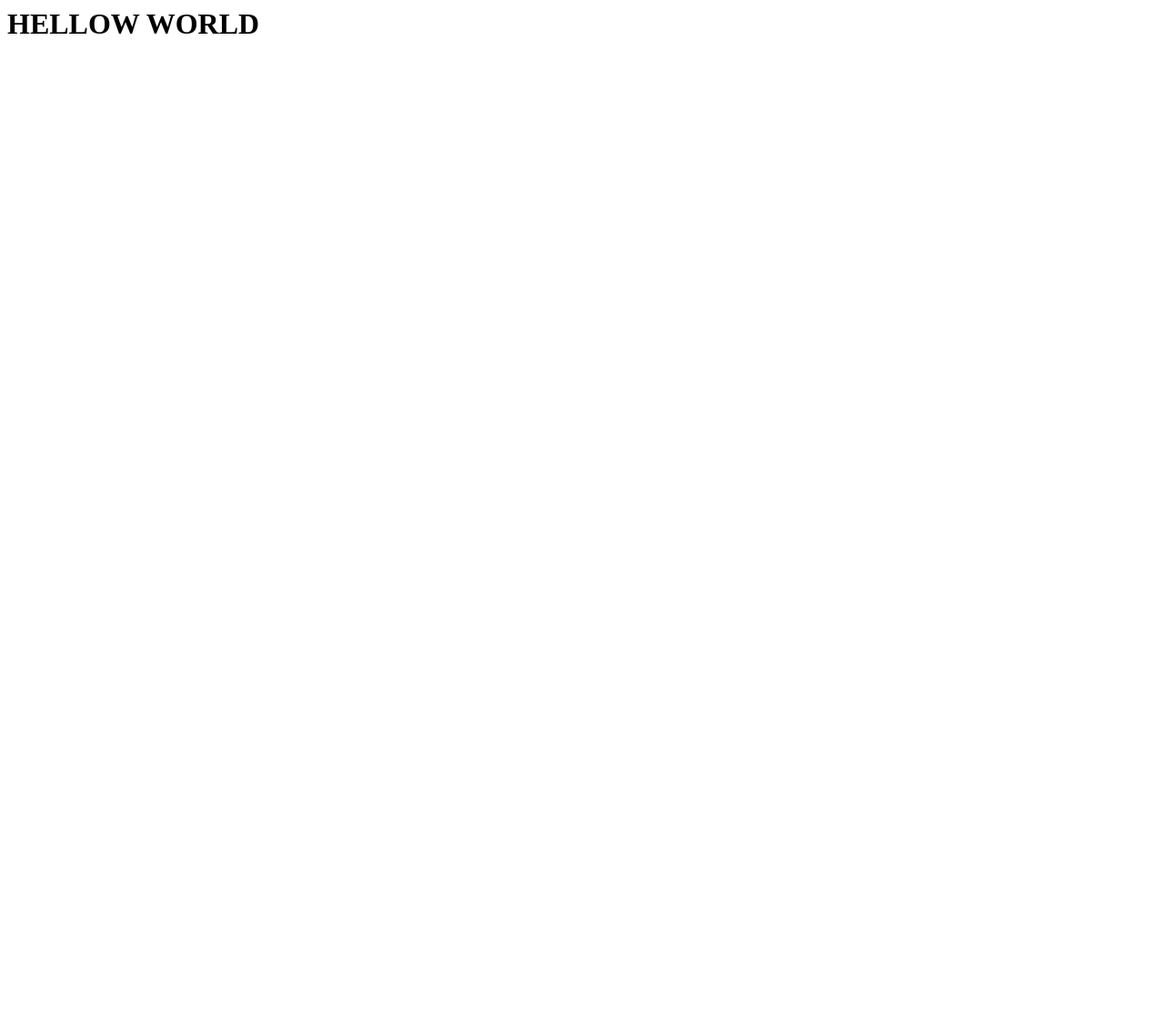
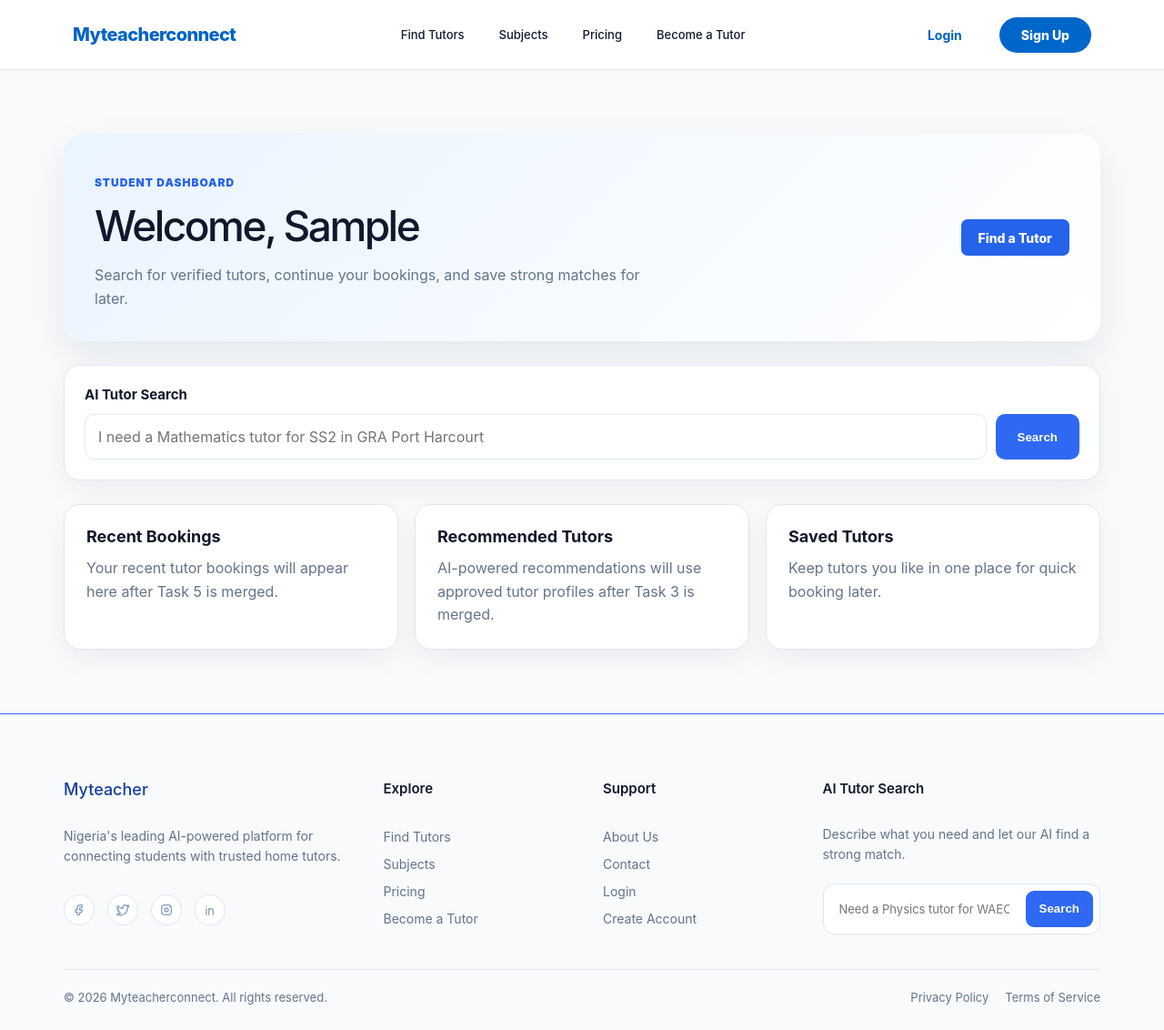
Before and after one commit to Myteacher-Institute/TutorMatch-AI, a Django app: page /dashboard/ in a window 1280 px wide. Before the commit the page is almost empty. Shown: the whole page at 91% size. Before the commit the page ends 37 px from the top, so only its background shows below. Run offline with Django 5.2, Linux system fonts and the light colour scheme; the visitor is signed in with stand-in values (Sample User, id 1).

Commit message:
FEAT:connected task 4 and 2

```diff
--- a/accounts/views.py
+++ b/accounts/views.py
@@ -1,8 +1,9 @@
 from django.http import HttpResponse
 from django.shortcuts import render, redirect
-from .forms import Registration,Login
+from .forms import Registration, Login
 from django.contrib.auth import login as auth_login, logout as auth_logout
 from django.contrib.auth.decorators import login_required
+
 
 def register(request):
     form = Registration()
@@ -20,21 +21,31 @@ def login_view(request):
     if request.method == 'POST':
         forms = Login(request, data=request.POST)
         if forms.is_valid():
-            auth_login(request, forms.get_user())
-            return redirect('student_dashboard')
+            user = forms.get_user()
+            auth_login(request, user)
+            return redirect(_dashboard_for_user(user))
     return render(request, 'accounts/login.html', {'form': forms})
 
 
 def logout_view(request):
-    auth_logout
-    return redirect('')
+    auth_logout(request)
+    return redirect('home')
 
 
 def verify_account(request):
-    return HttpResponse("Account verification page will be built by Task 2.")
+    return HttpResponse('Account verification page will be built by Task 2.')
 
 
 @login_required(login_url='login')
 def student_dashboard(request):
+    return render(request, 'accounts/dashboard.html')
 
-    return render(request, 'accounts/dashboard.html')
+
+def _dashboard_for_user(user):
+    if user.is_staff or user.is_superuser:
+        return 'admin_dashboard'
+
+    role = getattr(getattr(user, 'profile', None), 'role', 'student')
+    if role == 'tutor':
+        return 'tutor_dashboard'
+    return 'student_dashboard'
--- a/static/css/styles.css
+++ b/static/css/styles.css
@@ -1890,3 +1890,120 @@ img {
     grid-template-columns: 1fr;
   }
 }
+
+.student-dashboard {
+  min-height: 70vh;
+  background: #f8fafc;
+  padding: 70px 0;
+}
+
+.student-dashboard-hero {
+  display: flex;
+  align-items: center;
+  justify-content: space-between;
+  gap: 24px;
+  border-radius: 22px;
+  background: linear-gradient(135deg, #eaf4ff 0%, #ffffff 100%);
+  padding: 34px;
+  box-shadow: 0 18px 45px rgba(15, 23, 42, 0.08);
+}
+
+.student-dashboard-hero h1 {
+  margin: 8px 0 0;
+  color: #11182b;
+  font-size: clamp(30px, 5vw, 46px);
+  font-weight: 500;
+  letter-spacing: -0.055em;
+}
+
+.student-dashboard-hero p:last-child {
+  max-width: 620px;
+  margin: 14px 0 0;
+  color: #64748b;
+  line-height: 1.6;
+}
+
+.student-search-card {
+  margin-top: 26px;
+  border: 1px solid #e2e8f0;
+  border-radius: 18px;
+  background: #ffffff;
+  padding: 22px;
+  box-shadow: 0 12px 30px rgba(15, 23, 42, 0.05);
+}
+
+.student-search-card label {
+  display: block;
+  margin-bottom: 12px;
+  color: #11182b;
+  font-size: 15px;
+  font-weight: 700;
+}
+
+.student-search-card div {
+  display: grid;
+  grid-template-columns: 1fr auto;
+  gap: 10px;
+}
+
+.student-search-card input {
+  min-height: 50px;
+  min-width: 0;
+  border: 1px solid #dbeafe;
+  border-radius: 10px;
+  padding: 0 14px;
+  color: #11182b;
+  font: inherit;
+  outline: none;
+}
+
+.student-search-card button {
+  min-height: 50px;
+  border: 0;
+  border-radius: 10px;
+  background: #2f68f2;
+  color: #ffffff;
+  padding: 0 24px;
+  font-weight: 800;
+  cursor: pointer;
+}
+
+.student-dashboard-grid {
+  display: grid;
+  grid-template-columns: repeat(3, 1fr);
+  gap: 18px;
+  margin-top: 26px;
+}
+
+.student-dashboard-grid article {
+  border: 1px solid #e2e8f0;
+  border-radius: 18px;
+  background: #ffffff;
+  padding: 24px;
+  box-shadow: 0 12px 30px rgba(15, 23, 42, 0.05);
+}
+
+.student-dashboard-grid h2 {
+  margin: 0;
+  color: #11182b;
+  font-size: 18px;
+}
+
+.student-dashboard-grid p {
+  margin: 12px 0 0;
+  color: #64748b;
+  line-height: 1.6;
+}
+
+@media (max-width: 820px) {
+  .student-dashboard-hero,
+  .student-search-card div {
+    align-items: stretch;
+    grid-template-columns: 1fr;
+    flex-direction: column;
+  }
+
+  .student-dashboard-grid {
+    grid-template-columns: 1fr;
+  }
+}
--- a/templates/accounts/dashboard.html
+++ b/templates/accounts/dashboard.html
@@ -1 +1,41 @@
-<h1>HELLOW WORLD</h1>
+{% extends "base.html" %}
+
+{% block title %}Dashboard | Myteacherconnect{% endblock %}
+
+{% block content %}
+<section class="student-dashboard">
+  <div class="mtc-shell">
+    <div class="student-dashboard-hero">
+      <div>
+        <p class="eyebrow">Student Dashboard</p>
+        <h1>Welcome{% if request.user.first_name %}, {{ request.user.first_name }}{% endif %}</h1>
+        <p>Search for verified tutors, continue your bookings, and save strong matches for later.</p>
+      </div>
+      <a href="{% url 'find_tutor' %}" class="btn btn-primary">Find a Tutor</a>
+    </div>
+
+    <form action="{% url 'find_tutor' %}" class="student-search-card">
+      <label for="dashboard-search">AI Tutor Search</label>
+      <div>
+        <input id="dashboard-search" name="q" placeholder="I need a Mathematics tutor for SS2 in GRA Port Harcourt">
+        <button type="submit">Search</button>
+      </div>
+    </form>
+
+    <div class="student-dashboard-grid">
+      <article>
+        <h2>Recent Bookings</h2>
+        <p>Your recent tutor bookings will appear here after Task 5 is merged.</p>
+      </article>
+      <article>
+        <h2>Recommended Tutors</h2>
+        <p>AI-powered recommendations will use approved tutor profiles after Task 3 is merged.</p>
+      </article>
+      <article>
+        <h2>Saved Tutors</h2>
+        <p>Keep tutors you like in one place for quick booking later.</p>
+      </article>
+    </div>
+  </div>
+</section>
+{% endblock %}
```
Also changed, not shown: accounts/admin.py (+9 -0 lines), accounts/forms.py (+17 -4 lines), accounts/models.py (added, +23 -0 lines), accounts/migrations/0001_initial.py (added), accounts/migrations/__init__.py (added).
